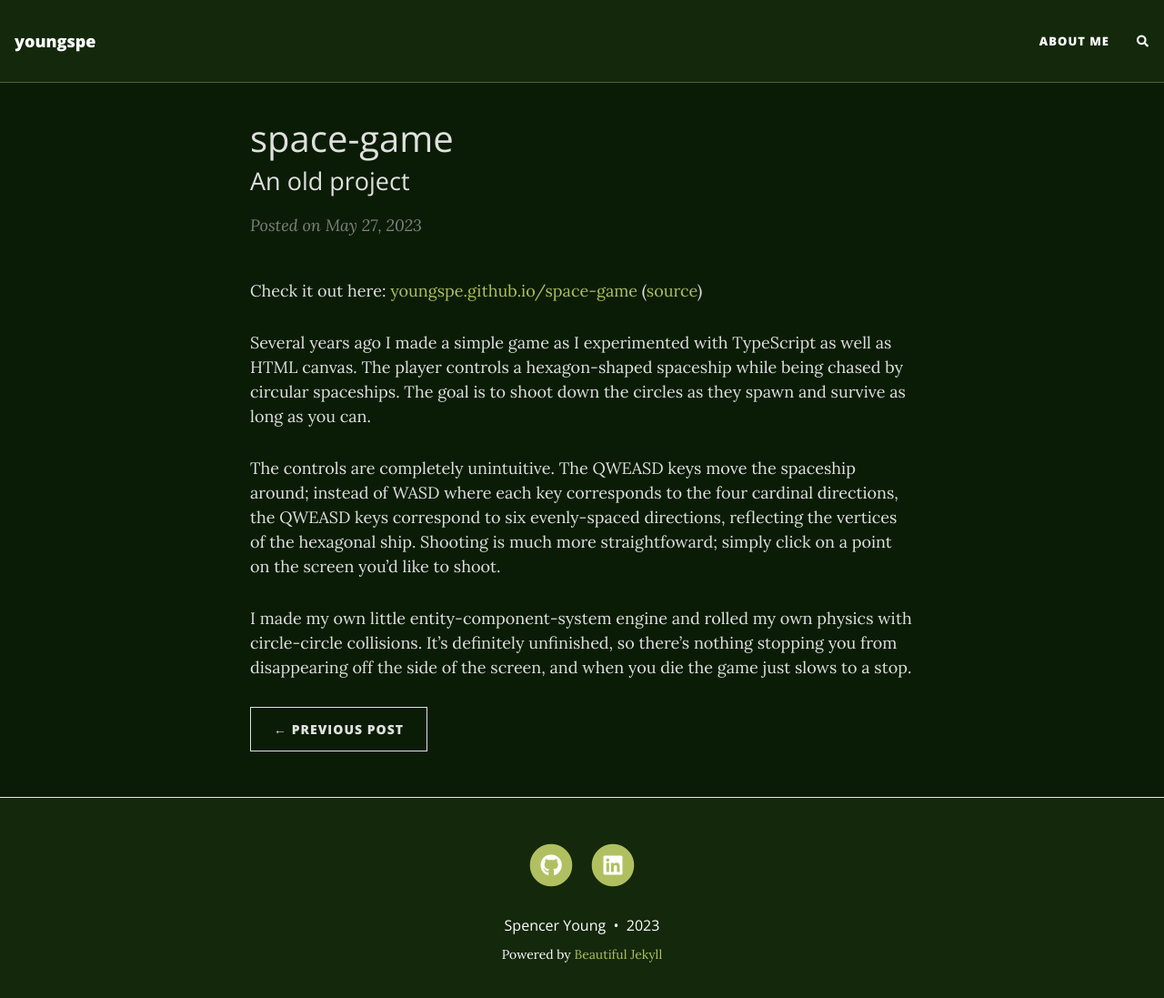
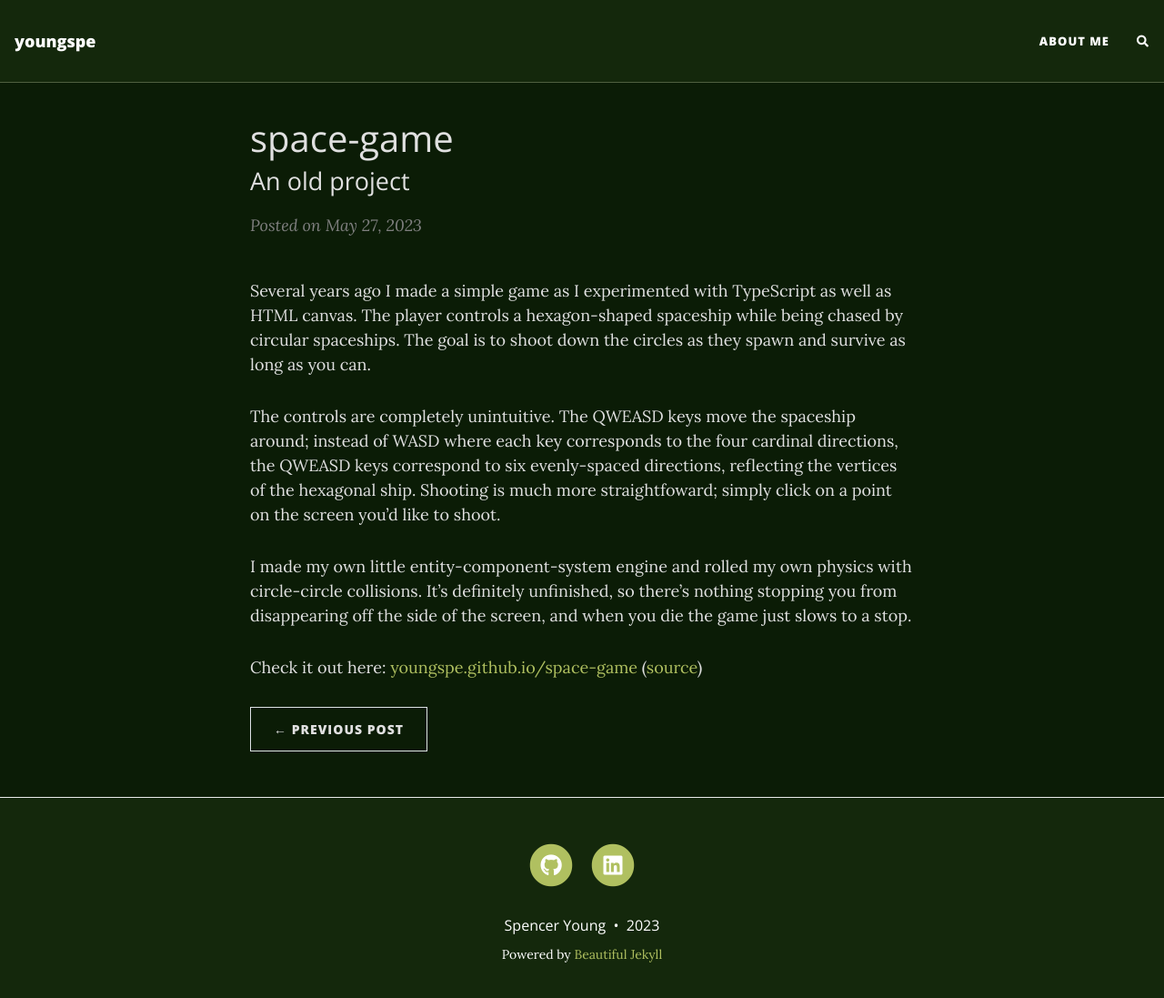
Before and after one commit to youngspe/youngspe.github.io, a Jekyll site: the page built from _posts/projects/unfinished/2023-05-27-space-game.md, in a window 1280 px wide and 1110 px high. Shown: the top 1097 px of the window at 91% size. Built offline with Jekyll 4.4.1, drawn with Linux system fonts in a browser that asks for light colours; nearby versions of some CDN libraries; comment, search, counter and statistics services are not loaded; part of the change alters nothing that is shown.

```diff
--- a/_posts/projects/unfinished/2023-05-27-space-game.md
+++ b/_posts/projects/unfinished/2023-05-27-space-game.md
@@ -12,7 +12,6 @@ gh-repo: youngspe/space-game
 date: 2023-05-27 23:00:00
 ---
 
-Check it out here: [youngspe.github.io/space-game](https://youngspe.github.io/space-game) ([source](https://github.com/youngspe/space-game))
 
 Several years ago I made a simple game as I experimented with TypeScript as well as HTML canvas. The player controls a hexagon-shaped spaceship while being chased by circular spaceships. The goal is to shoot down the circles as they spawn and survive as long as you can.
 
@@ -20,3 +19,5 @@ The controls are completely unintuitive. The QWEASD keys move the spaceship arou
 Shooting is much more straightfoward; simply click on a point on the screen you'd like to shoot.
 
 I made my own little entity-component-system engine and rolled my own physics with circle-circle collisions. It's definitely unfinished, so there's nothing stopping you from disappearing off the side of the screen, and when you die the game just slows to a stop.
+
+Check it out here: [youngspe.github.io/space-game](https://youngspe.github.io/space-game) ([source](https://github.com/youngspe/space-game))
```
